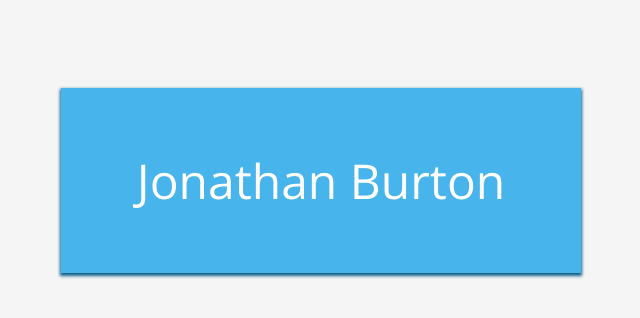
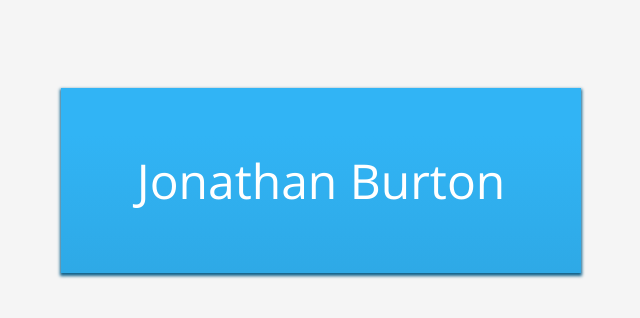
Before and after one commit to Nathanojb/Nathanojb.github.io, a plain HTML site: page index.html in a window 1280 px wide. Shown: the whole page, without its empty margins (319-959 px from the left). Drawn offline with nearby package versions, Linux system fonts and the light colour scheme.

Commit message:
Background colour is now a slight fade.
Gets veery slightly lighter at the top

```diff
--- a/index.html
+++ b/index.html
@@ -12,7 +12,13 @@
 			padding: 40px;
 		}
 		.nameDiv {
-			background-color: hsla(200, 80%, 60%, 1);
+			background-image: -webkit-gradient(linear, left top, left bottom, color-stop(0.25, #31B4F5), color-stop(1, #2EA9E6));
+			background-image: -o-linear-gradient(bottom, #31B4F5 25%, #2EA9E6 100%);
+			background-image: -moz-linear-gradient(bottom, #31B4F5 25%%, #2EA9E6 100%);
+			background-image: -webkit-linear-gradient(bottom, #31B4F5 25%, #2EA9E6 100%);
+			background-image: -ms-linear-gradient(bottom, #31B4F5 25%, #2EA9E6 100%);
+			background-image: linear-gradient(to bottom, #31B4F5 25%, #2EA9E6 100%);
+
 			width: 400px;
 			padding: 60px;
 			margin: auto;
```
